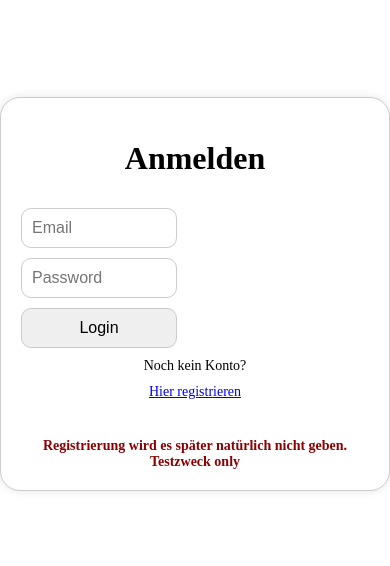
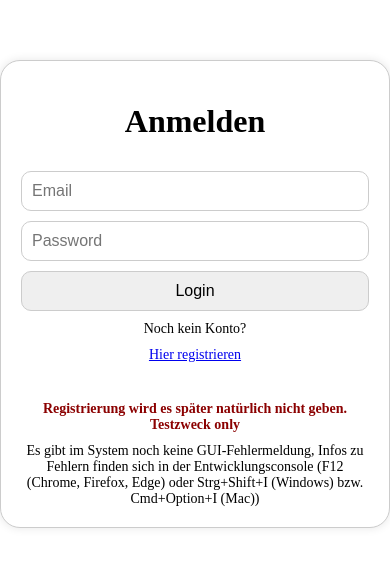
Before and after one commit to Komasys/Korrekturmanagementsystem, a Vue app in the folder frontend/: page / in a window 390 px wide. Shown: the part 128-694 px from the top of the page. Built offline with nearby package versions, Linux system fonts and the light colour scheme; no server answers.

Commit message:
feat: add error message guidance in SignIn component and adjust button width for better responsiveness

```diff
--- a/frontend/src/components/SignIn.vue
+++ b/frontend/src/components/SignIn.vue
@@ -10,6 +10,11 @@
       <br />
       <p style="color: darkred; font-weight: 600">
         Registrierung wird es später natürlich nicht geben. Testzweck only
+      </p>
+      <p style="max-width: 400px">
+        Es gibt im System noch keine GUI-Fehlermeldung, Infos zu Fehlern finden sich in der
+        Entwicklungsconsole (F12 (Chrome, Firefox, Edge) oder Strg+Shift+I (Windows) bzw.
+        Cmd+Option+I (Mac))
       </p>
     </form>
   </div>
@@ -41,6 +46,7 @@ const signin = async () => {
     router.push({ name: 'dashboard' })
   } else {
     message.value = result.message || 'Fehler bei der Anmeldung'
+    alert(message.value)
   }
 }
 </script>
@@ -80,7 +86,7 @@ button {
   border: 1px solid #ccc;
   border-radius: 10px;
   padding: 5px 10px;
-  width: 40vw;
+  width: 100%;
   max-width: 400px;
   box-sizing: border-box;
   font-size: 16px;
```
